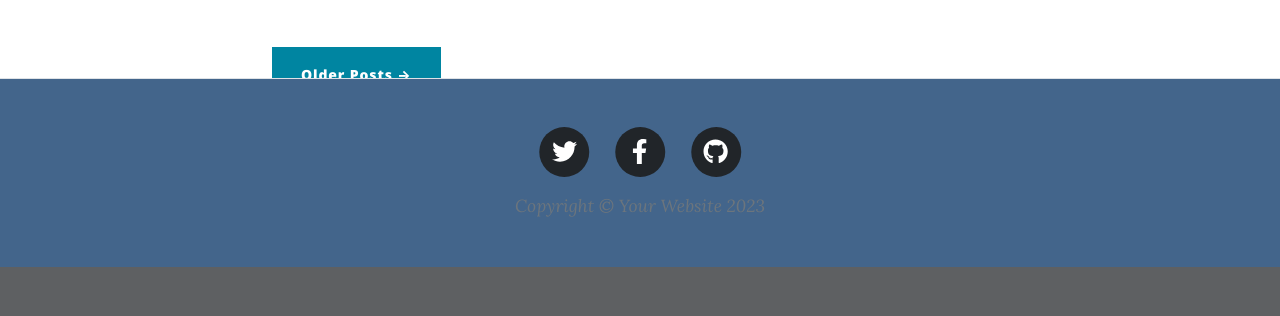
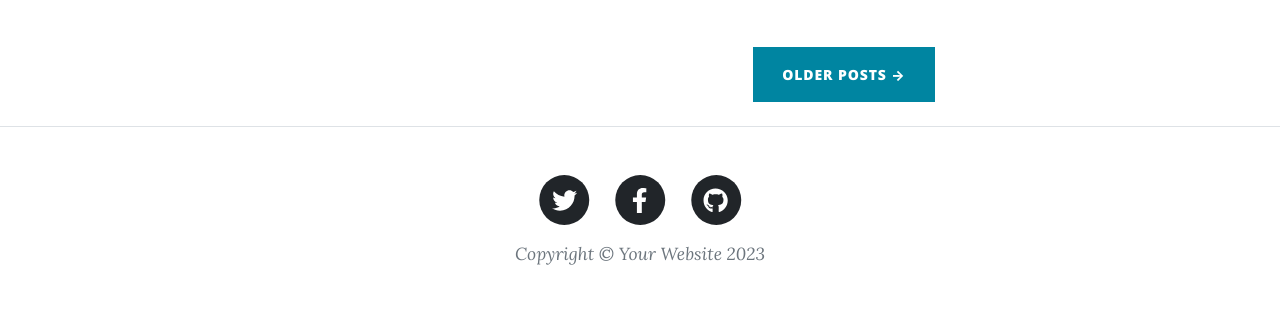
Before and after one commit to sohamrathod4567-hub/100-days-of-python, a Flask app: page / in a window 1280 px wide. Shown: the part 533-849 px from the top of the page. Before the commit the page ends 800 px from the top, so only its background shows below. Run offline with Flask 3, Linux system fonts and the light colour scheme; some libraries are stand-ins or nearby versions.

Commit message:
Got It to work

```diff
--- a/Day-59-Blog-Upgrade/startbootstrap-clean-blog-gh-pages/templates/index.html
+++ b/Day-59-Blog-Upgrade/startbootstrap-clean-blog-gh-pages/templates/index.html
@@ -1,113 +1,45 @@
-<!DOCTYPE html>
-<html lang="en">
-    <head>
-        <meta charset="utf-8" />
-        <meta name="viewport" content="width=device-width, initial-scale=1, shrink-to-fit=no" />
-        <meta name="description" content="" />
-        <meta name="author" content="" />
-        <title>Clean Blog - Start Bootstrap Theme</title>
-        <link rel="icon" type="image/x-icon" href="../static/assets/favicon.ico" />
-        <!-- Font Awesome icons (free version)-->
-        <script src="https://use.fontawesome.com/releases/v6.3.0/js/all.js" crossorigin="anonymous"></script>
-        <!-- Google fonts-->
-        <link href="https://fonts.googleapis.com/css?family=Lora:400,700,400italic,700italic" rel="stylesheet" type="text/css" />
-        <link href="https://fonts.googleapis.com/css?family=Open+Sans:300italic,400italic,600italic,700italic,800italic,400,300,600,700,800" rel="stylesheet" type="text/css" />
-        <!-- Core theme CSS (includes Bootstrap)-->
-        <link rel="stylesheet" href="../css/styles.css">
-
-    </head>
-    <body>
 {% include "header.html" %}
 
-  <!-- Page Header -->
+        <!-- Page Header-->
+<!--        <header class="masthead" style="background-image: url({{ url_for('static', filename='assets/img/home-bg.jpg') }})">-->
         <header class="masthead" style="background-image: url('https://images.unsplash.com/photo-1470092306007-055b6797ca72?ixlib=rb-1.2.1&auto=format&fit=crop&w=668&q=80')">
-    <div class="overlay"></div>
-    <div class="container">
-      <div class="row">
-        <div class="col-lg-8 col-md-10 mx-auto">
+            <div class="container position-relative px-4 px-lg-5">
+                <div class="row gx-4 gx-lg-5 justify-content-center">
+                    <div class="col-md-10 col-lg-8 col-xl-7">
                         <div class="site-heading">
-            <h1>Angela's Blog</h1>
-            <span class="subheading">A collection of Angela's random musings.</span>
+                            <h1>Clean Blog</h1>
+                            <span class="subheading">A Blog Theme by Start Bootstrap</span>
                         </div>
                     </div>
                 </div>
             </div>
         </header>
+        <!-- Main Content-->
+        <div class="container px-4 px-lg-5">
+            <div class="row gx-4 gx-lg-5 justify-content-center">
+                <div class="col-md-10 col-lg-8 col-xl-7">
 
-  <!-- Main Content -->
-  <div class="container">
-
-
-    <div class="row">
-      <div class="col-lg-8 col-md-10 mx-auto">
+                    <!-- Post preview-->
                     {% for post in all_posts %}
                     <div class="post-preview">
-          <a href="#">
-            <h2 class="post-title">
-              {‌{post.title}}
-            </h2>
-            <h3 class="post-subtitle">
-              {‌{post.subtitle}}
-            </h3>
+                        <a href="{{ url_for('show_post', index=post.id) }}">
+                            <h2 class="post-title">{{ post.title }}</h2>
+                            <h3 class="post-subtitle">{{ post.subtitle }}</h3>
                         </a>
-          <p class="post-meta">Posted by
-            <a href="#">{‌{post.author}}</a>
-            on {‌{post.date}}</p>
+                        <p class="post-meta">
+                            Posted by
+                            <a href="#!">{{ post.author }}</a>
+                            on {{ post.date }}
+                        </p>
                     </div>
-        <hr>
+                    <!-- Divider-->
+                    <hr class="my-4" />
                     {% endfor %}
 
-
-        <!-- Pager -->
-        <div class="clearfix">
-          <a class="btn btn-primary float-right" href="#">Older Posts &rarr;</a>
-        </div>
+                    <!-- Pager-->
+                    <div class="d-flex justify-content-end mb-4"><a class="btn btn-primary text-uppercase" href="#!">Older Posts →</a></div>
                 </div>
             </div>
         </div>
 
-  <hr>
-
 {% include "footer.html" %}
-        <!-- Footer-->
-        <footer class="border-top">
-            <div class="container px-4 px-lg-5">
-                <div class="row gx-4 gx-lg-5 justify-content-center">
-                    <div class="col-md-10 col-lg-8 col-xl-7">
-                        <ul class="list-inline text-center">
-                            <li class="list-inline-item">
-                                <a href="#!">
-                                    <span class="fa-stack fa-lg">
-                                        <i class="fas fa-circle fa-stack-2x"></i>
-                                        <i class="fab fa-twitter fa-stack-1x fa-inverse"></i>
-                                    </span>
-                                </a>
-                            </li>
-                            <li class="list-inline-item">
-                                <a href="#!">
-                                    <span class="fa-stack fa-lg">
-                                        <i class="fas fa-circle fa-stack-2x"></i>
-                                        <i class="fab fa-facebook-f fa-stack-1x fa-inverse"></i>
-                                    </span>
-                                </a>
-                            </li>
-                            <li class="list-inline-item">
-                                <a href="#!">
-                                    <span class="fa-stack fa-lg">
-                                        <i class="fas fa-circle fa-stack-2x"></i>
-                                        <i class="fab fa-github fa-stack-1x fa-inverse"></i>
-                                    </span>
-                                </a>
-                            </li>
-                        </ul>
-                        <div class="small text-center text-muted fst-italic">Copyright &copy; Your Website 2023</div>
-                    </div>
-                </div>
-            </div>
-        </footer>
-        <!-- Bootstrap core JS-->
-        <script src="https://cdn.jsdelivr.net/npm/bootstrap@5.2.3/dist/js/bootstrap.bundle.min.js"></script>
-        <!-- Core theme JS-->
-        <script src="../js/scripts.js"></script>
-    </body>
-</html>
```
Lines whose indentation alone changed are shown as unchanged.
